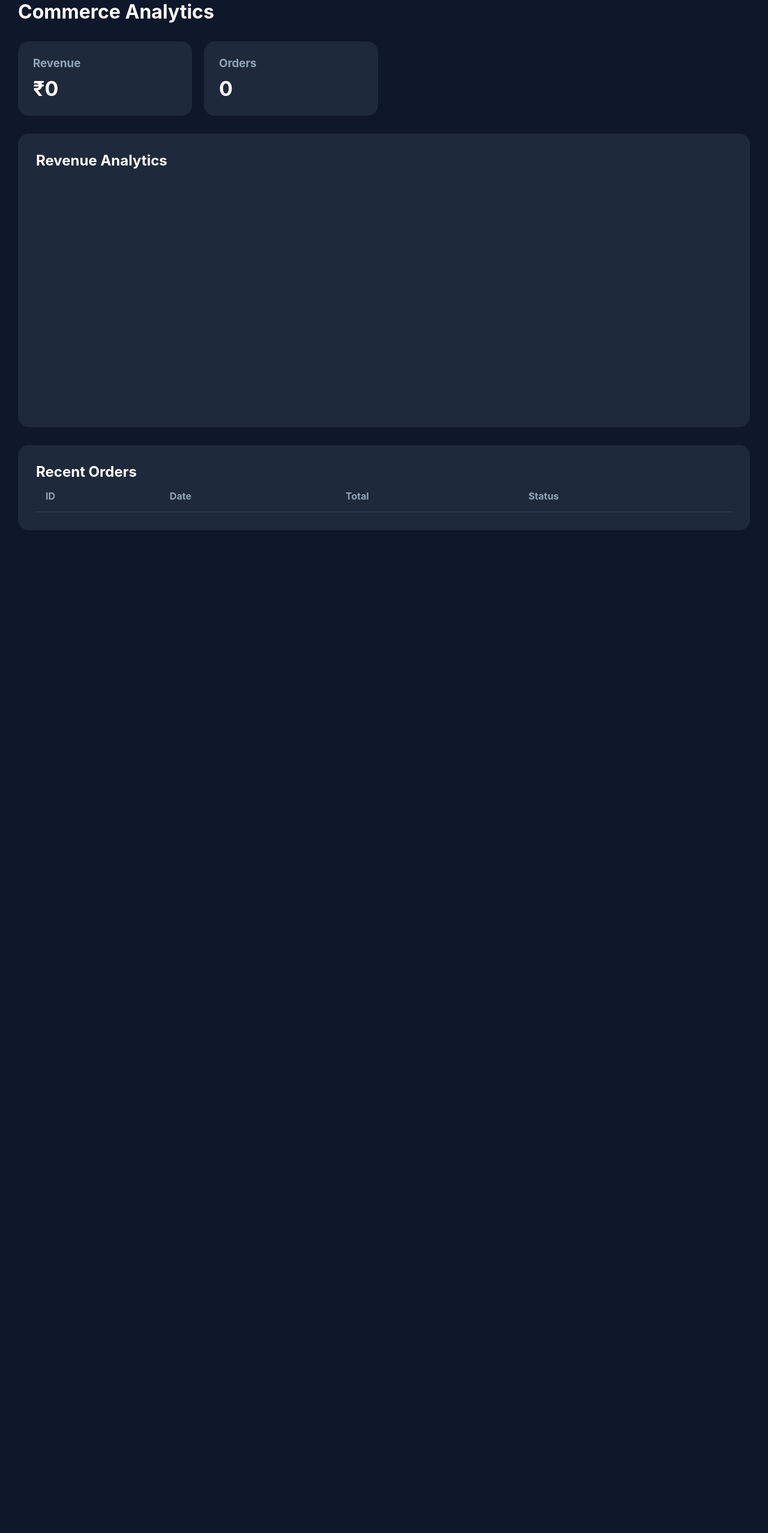
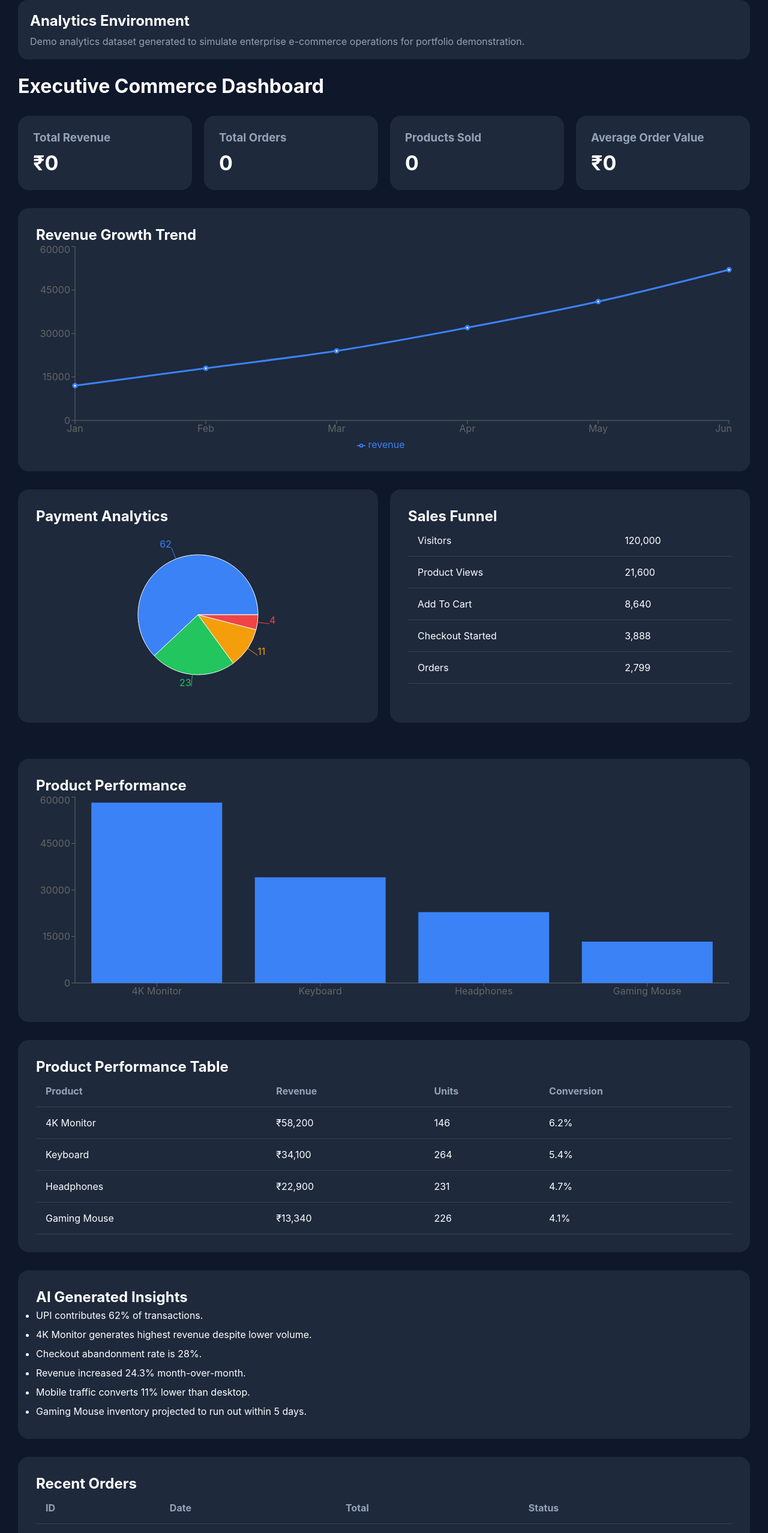
Before and after one commit to tanisharoy222005-collab/ecommerce-platform-admin-suite, a Next.js app: page /admin in a window 1280 px wide. Shown: the part 100-2656 px from the top of the page at 60% size. Before the commit the page ends 1044 px from the top, so only its background shows below. Built offline with nearby package versions, Linux system fonts and the light colour scheme.

Commit message:
Update admin.js

```diff
--- a/pages/admin.js
+++ b/pages/admin.js
@@ -2,57 +2,148 @@ import Layout from "../components/Layout";
 import { useStore } from "../context/StoreContext";
 
 import {
+  ResponsiveContainer,
   BarChart,
   Bar,
+  LineChart,
+  Line,
+  PieChart,
+  Pie,
+  Cell,
   XAxis,
   YAxis,
   Tooltip,
-  ResponsiveContainer
+  Legend
 } from "recharts";
 
 export default function Admin() {
-
   const { orders } = useStore();
 
   const revenue = orders.reduce(
-    (sum, order) =>
-      sum + order.total,
+    (sum, order) => sum + order.total,
     0
   );
 
-  const chartData =
-    orders.map((order) => ({
-      order: order.id
-        .toString()
-        .slice(-4),
-      revenue: order.total
-    }));
+  const productsSold = orders.reduce(
+    (sum, order) =>
+      sum + order.items.length,
+    0
+  );
+
+  const avgOrder =
+    orders.length > 0
+      ? revenue / orders.length
+      : 0;
+
+  const revenueTrend = [
+    { month: "Jan", revenue: 12000 },
+    { month: "Feb", revenue: 18000 },
+    { month: "Mar", revenue: 24000 },
+    { month: "Apr", revenue: 32000 },
+    { month: "May", revenue: 41000 },
+    { month: "Jun", revenue: 52000 }
+  ];
+
+  const paymentData = [
+    { name: "UPI", value: 62 },
+    { name: "Credit Card", value: 23 },
+    { name: "Debit Card", value: 11 },
+    { name: "Net Banking", value: 4 }
+  ];
+
+  const productData = [
+    {
+      product: "4K Monitor",
+      revenue: 58200,
+      units: 146,
+      conversion: "6.2%"
+    },
+    {
+      product: "Keyboard",
+      revenue: 34100,
+      units: 264,
+      conversion: "5.4%"
+    },
+    {
+      product: "Headphones",
+      revenue: 22900,
+      units: 231,
+      conversion: "4.7%"
+    },
+    {
+      product: "Gaming Mouse",
+      revenue: 13340,
+      units: 226,
+      conversion: "4.1%"
+    }
+  ];
+
+  const COLORS = [
+    "#3b82f6",
+    "#22c55e",
+    "#f59e0b",
+    "#ef4444"
+  ];
 
   return (
     <Layout>
 
-      <h1>
-        Commerce Analytics
+      <div
+        style={{
+          background: "#1e293b",
+          padding: "20px",
+          borderRadius: "16px",
+          marginBottom: "25px"
+        }}
+      >
+        <h2>
+          Analytics Environment
+        </h2>
+
+        <p
+          style={{
+            color: "#94a3b8",
+            marginTop: "10px"
+          }}
+        >
+          Demo analytics dataset generated
+          to simulate enterprise
+          e-commerce operations for
+          portfolio demonstration.
+        </p>
+      </div>
+
+      <h1
+        style={{
+          marginBottom: "30px"
+        }}
+      >
+        Executive Commerce Dashboard
       </h1>
 
-      <div
-        className="dashboard-grid"
-        style={{
-          marginTop: "30px"
-        }}
-      >
+      <div className="dashboard-grid">
 
         <div className="dashboard-card">
-          <h3>Revenue</h3>
+          <h3>Total Revenue</h3>
           <h1>
-            ₹{revenue}
+            ₹{revenue.toLocaleString()}
           </h1>
         </div>
 
         <div className="dashboard-card">
-          <h3>Orders</h3>
+          <h3>Total Orders</h3>
+          <h1>{orders.length}</h1>
+        </div>
+
+        <div className="dashboard-card">
+          <h3>Products Sold</h3>
+          <h1>{productsSold}</h1>
+        </div>
+
+        <div className="dashboard-card">
+          <h3>Average Order Value</h3>
           <h1>
-            {orders.length}
+            ₹{avgOrder.toFixed(0)}
           </h1>
         </div>
 
@@ -61,24 +152,186 @@ export default function Admin() {
       <div className="chart">
 
         <h2>
-          Revenue Analytics
+          Revenue Growth Trend
         </h2>
 
         <div
           style={{
-            width: "100%",
-            height: 400
+            height: 350
+          }}
+        >
+          <ResponsiveContainer>
+
+            <LineChart
+              data={revenueTrend}
+            >
+
+              <XAxis
+                dataKey="month"
+              />
+
+              <YAxis />
+
+              <Tooltip />
+
+              <Legend />
+
+              <Line
+                type="monotone"
+                dataKey="revenue"
+                stroke="#3b82f6"
+                strokeWidth={3}
+              />
+
+            </LineChart>
+
+          </ResponsiveContainer>
+        </div>
+
+      </div>
+
+      <div
+        style={{
+          display: "grid",
+          gridTemplateColumns:
+            "1fr 1fr",
+          gap: "20px",
+          marginBottom: "30px"
+        }}
+      >
+
+        <div className="chart">
+
+          <h2>
+            Payment Analytics
+          </h2>
+
+          <div
+            style={{
+              height: 300
+            }}
+          >
+            <ResponsiveContainer>
+
+              <PieChart>
+
+                <Pie
+                  data={paymentData}
+                  dataKey="value"
+                  outerRadius={100}
+                  label
+                >
+
+                  {paymentData.map(
+                    (
+                      entry,
+                      index
+                    ) => (
+                      <Cell
+                        key={index}
+                        fill={
+                          COLORS[
+                            index
+                          ]
+                        }
+                      />
+                    )
+                  )}
+
+                </Pie>
+
+                <Tooltip />
+
+              </PieChart>
+
+            </ResponsiveContainer>
+          </div>
+
+        </div>
+
+        <div className="chart">
+
+          <h2>
+            Sales Funnel
+          </h2>
+
+          <table
+            className="table"
+          >
+            <tbody>
+
+              <tr>
+                <td>
+                  Visitors
+                </td>
+                <td>
+                  120,000
+                </td>
+              </tr>
+
+              <tr>
+                <td>
+                  Product Views
+                </td>
+                <td>
+                  21,600
+                </td>
+              </tr>
+
+              <tr>
+                <td>
+                  Add To Cart
+                </td>
+                <td>
+                  8,640
+                </td>
+              </tr>
+
+              <tr>
+                <td>
+                  Checkout Started
+                </td>
+                <td>
+                  3,888
+                </td>
+              </tr>
+
+              <tr>
+                <td>
+                  Orders
+                </td>
+                <td>
+                  2,799
+                </td>
+              </tr>
+
+            </tbody>
+          </table>
+
+        </div>
+
+      </div>
+
+      <div className="chart">
+
+        <h2>
+          Product Performance
+        </h2>
+
+        <div
+          style={{
+            height: 350
           }}
         >
 
           <ResponsiveContainer>
 
             <BarChart
-              data={chartData}
+              data={productData}
             >
 
               <XAxis
-                dataKey="order"
+                dataKey="product"
               />
 
               <YAxis />
@@ -87,6 +340,7 @@ export default function Admin() {
 
               <Bar
                 dataKey="revenue"
+                fill="#3b82f6"
               />
 
             </BarChart>
@@ -100,18 +354,127 @@ export default function Admin() {
       <div className="chart">
 
         <h2>
+          Product Performance Table
+        </h2>
+
+        <table className="table">
+
+          <thead>
+
+            <tr>
+              <th>Product</th>
+              <th>Revenue</th>
+              <th>Units</th>
+              <th>Conversion</th>
+            </tr>
+
+          </thead>
+
+          <tbody>
+
+            {productData.map(
+              (product) => (
+                <tr
+                  key={
+                    product.product
+                  }
+                >
+                  <td>
+                    {
+                      product.product
+                    }
+                  </td>
+
+                  <td>
+                    ₹
+                    {product.revenue.toLocaleString()}
+                  </td>
+
+                  <td>
+                    {
+                      product.units
+                    }
+                  </td>
+
+                  <td>
+                    {
+                      product.conversion
+                    }
+                  </td>
+
+                </tr>
+              )
+            )}
+
+          </tbody>
+
+        </table>
+
+      </div>
+
+      <div className="chart">
+
+        <h2>
+          AI Generated Insights
+        </h2>
+
+        <ul
+          style={{
+            lineHeight: "2"
+          }}
+        >
+          <li>
+            UPI contributes 62% of
+            transactions.
+          </li>
+
+          <li>
+            4K Monitor generates
+            highest revenue despite
+            lower volume.
+          </li>
+
+          <li>
+            Checkout abandonment
+            rate is 28%.
+          </li>
+
+          <li>
+            Revenue increased
+            24.3% month-over-month.
+          </li>
+
+          <li>
+            Mobile traffic converts
+            11% lower than desktop.
+          </li>
+
+          <li>
+            Gaming Mouse inventory
+            projected to run out
+            within 5 days.
+          </li>
+        </ul>
+
+      </div>
+
+      <div className="chart">
+
+        <h2>
           Recent Orders
         </h2>
 
         <table className="table">
 
           <thead>
+
             <tr>
               <th>ID</th>
               <th>Date</th>
               <th>Total</th>
               <th>Status</th>
             </tr>
+
           </thead>
 
           <tbody>
@@ -134,11 +497,8 @@ export default function Admin() {
                   </td>
 
                   <td>
-                    {
-                      order.status
-                    }
+                    {order.status}
                   </td>
-
                 </tr>
               )
             )}
```
